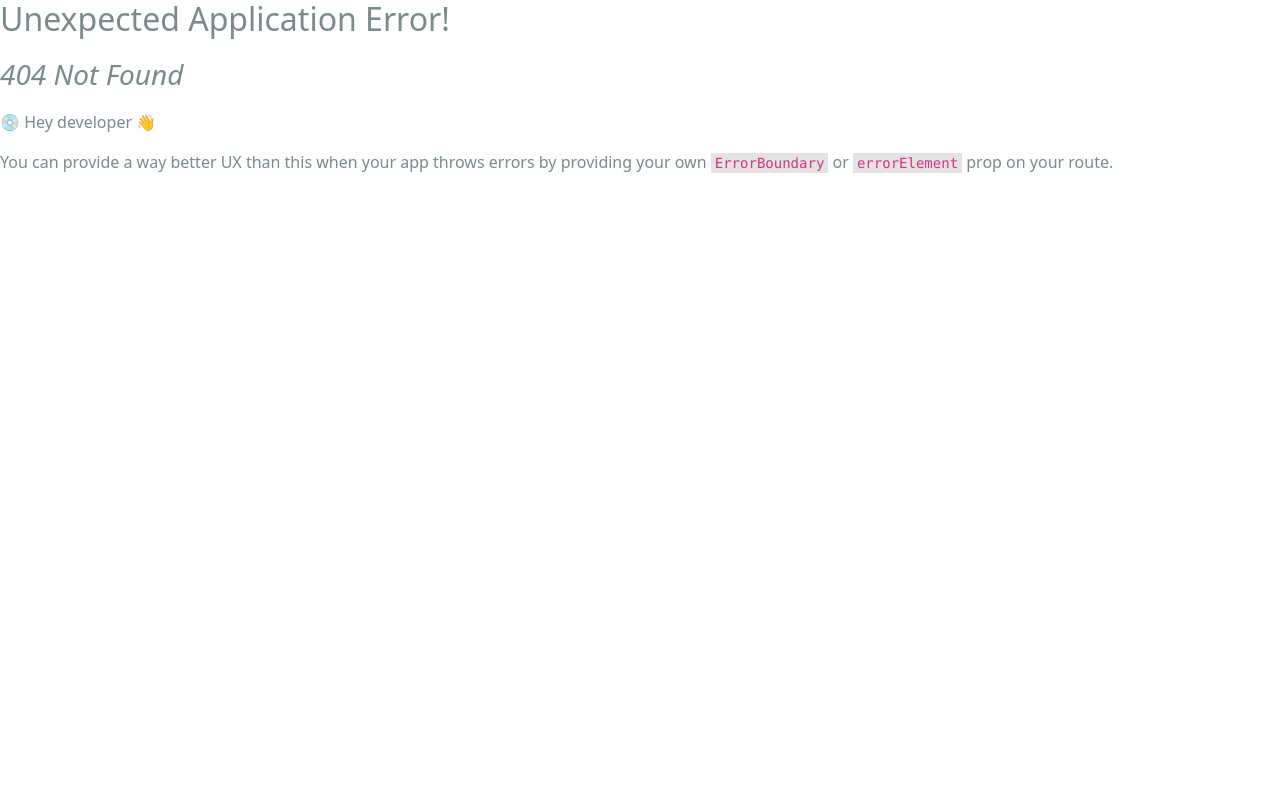
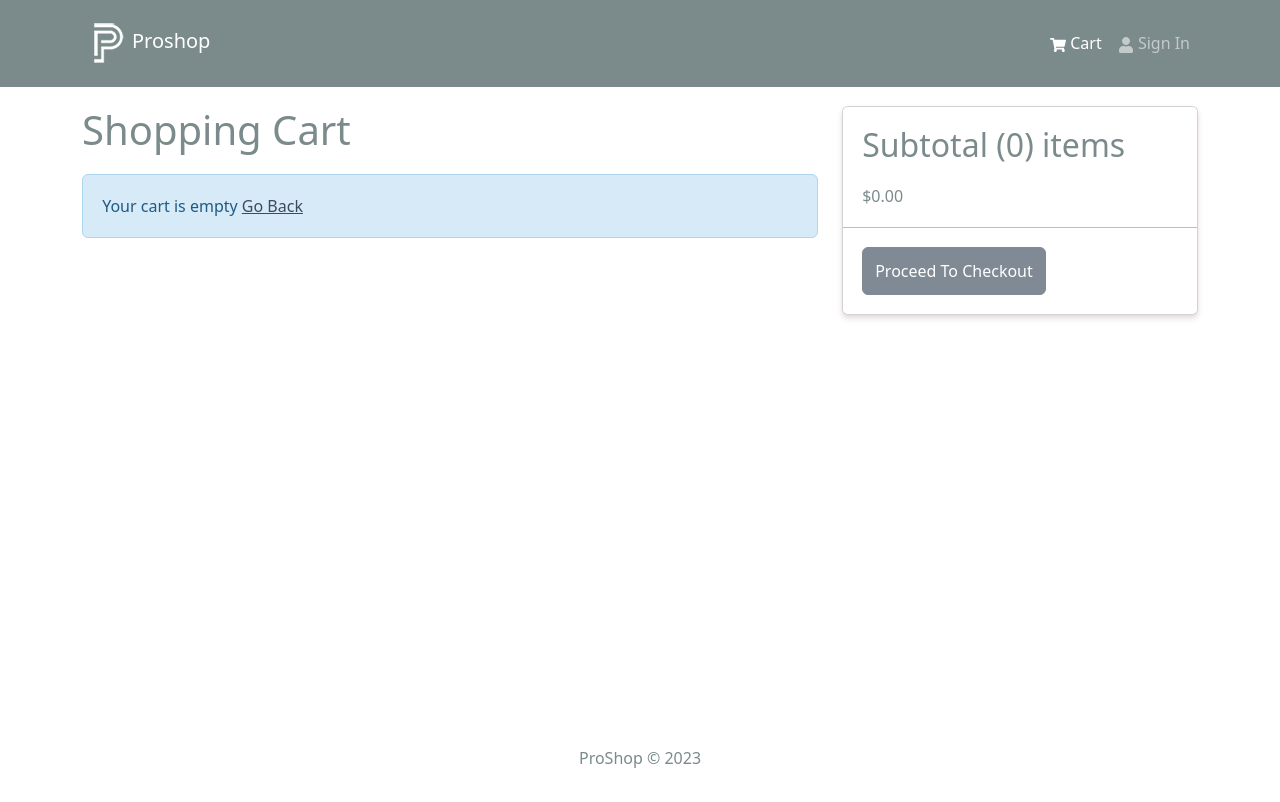
Before and after one commit to tinatran079/skinglowHaven, a React (Create React App) app in the folder frontend/: page /cart in a window 1280 px wide. Before the commit this address had no page. Shown: the top 802 px of the page. Built offline with nearby package versions, Linux system fonts and the light colour scheme.

Commit message:
cart screen

```diff
--- a/frontend/src/components/Header.js
+++ b/frontend/src/components/Header.js
@@ -1,11 +1,14 @@
 import React from "react";
-import { Navbar, Nav, Container } from "react-bootstrap";
+import { Badge,Navbar, Nav, Container } from "react-bootstrap";
 import { FaShoppingCart, FaUser } from "react-icons/fa";
 import { LinkContainer } from "react-router-bootstrap"
+import { useSelector } from "react-redux";
 import logo from "../assets/logo.png";
 import { Link } from "react-router-dom";
 
 const Header = () => {
+  const { cartItems } = useSelector((state) => state.cart);
+
   return (
     <header>
       <Navbar bg="dark" variant="dark" expand="md" collapseOnSelect>
@@ -22,6 +25,13 @@
             <LinkContainer to="/cart">
               <Nav.Link>
                 <FaShoppingCart /> Cart
+                {
+                  cartItems.length > 0 && (
+                    <Badge pill bg='success' style={{marginLeft:'5px'}}>
+                      {cartItems.reduce((acc, cur) => acc + cur.qty, 0)}
+                    </Badge>
+                  )
+                }
               </Nav.Link>
               </LinkContainer>
               <LinkContainer to="/login">
--- a/frontend/src/index.js
+++ b/frontend/src/index.js
@@ -10,12 +10,14 @@
 import reportWebVitals from './reportWebVitals';
 import HomeScreen from './screens/HomeScreen';
 import ProductScreen from './screens/ProductScreen';
+import CartScreen from './screens/CartScreen';
 
 const router = createBrowserRouter(
   createRoutesFromElements(
     <Route path='/' element={<App />}>
       <Route index={true} path='/' element={<HomeScreen />} />
       <Route path='/product/:id' element={<ProductScreen />} />
+      <Route path='/cart' element={<CartScreen />} />
     </Route>
   )
 )
--- /dev/null
+++ b/frontend/src/screens/CartScreen.js
@@ -0,0 +1,92 @@
+import React from 'react'
+import { Link, useNavigate } from 'react-router-dom';
+import { useDispatch, useSelector } from 'react-redux';
+import { Row, Col, ListGroup, Image, Form, Button, Card } from 'react-bootstrap';
+import { FaTrash } from 'react-icons/fa';
+import Message from '../components/Message';
+import { addToCart, removeFromCart } from '../slices/cartSlice';
+
+const CartScreen = () => {
+    const navigate = useNavigate();
+    const dispatch = useDispatch();
+
+    const cart = useSelector((state) => state.cart);
+    const {cartItems} = cart;
+
+    const addToCartHandler = async (product, qty) => {
+        dispatch(addToCart({...product, qty}))
+    }
+
+    const removeFromCartHandler = async (id) => {
+        dispatch(removeFromCart(id))
+    }
+
+    const checkOutHandler = () => {
+        navigate('/login?redirect=/shipping');
+    }
+
+  return (
+    <Row>
+        <Col md={8}>
+            <h1 style={{marginBottom: '20px'}}>Shopping Cart</h1>
+            {cartItems.length === 0 ? (
+                <Message>
+                    Your cart is empty <Link to='/'>Go Back</Link>
+                </Message>
+            ) : (
+                <ListGroup variant='flush'>
+                    {cartItems.map((item) => (
+                        <ListGroup.Item key={item._id}>
+                            <Row>
+                                <Col md={2}>
+                                    <Image src={item.image} alt={item.name} fluid rounded/>
+                                </Col>
+                                <Col md={3}>
+                                    <Link to={`/product/${item._id}`}>{item.name}</Link>
+                                </Col>
+                                <Col md={2}>${item.price}</Col>
+                                <Col md={2}>
+                                    <Form.Control
+                                        as='select'
+                                        value={item.qty}
+                                        onChange={(e) => addToCartHandler(item, Number(e.target.value))}>
+                                        {[...Array(item.countInStock).keys()].map((x) => (
+                                            <option key={ x + 1 } value={ x + 1 }>
+                                                {x + 1}
+                                            </option>
+                                        ))}
+                                    </Form.Control>
+                                </Col>
+                                <Col md={2}>
+                                    <Button type='button' variant='light' onClick={() => removeFromCartHandler(item._id)}>
+                                        <FaTrash />
+                                    </Button>
+                                </Col>
+                            </Row>
+                        </ListGroup.Item>
+            ))}
+                </ListGroup>
+            )}
+        </Col>
+        <Col md = {4}>
+            <Card>
+                <ListGroup variant='flush'>
+                    <ListGroup.Item>
+                        <h2>
+                            Subtotal ({cartItems.reduce((acc, item) => acc + item.qty, 0)}) items
+                        </h2>
+                        ${cartItems.reduce((acc, item) => acc + item.qty * item.price, 0).toFixed(2)}
+                    </ListGroup.Item>
+                    <ListGroup.Item>
+                        <Button type='button' className='btn-block' disabled={cartItems.length === 0} onClick={checkOutHandler}>
+                            Proceed To Checkout
+                        </Button>
+                    </ListGroup.Item>
+                </ListGroup>
+            </Card>
+        </Col>
+    </Row>
+  )
+}
+
+export default CartScreen
--- a/frontend/src/slices/cartSlice.js
+++ b/frontend/src/slices/cartSlice.js
@@ -20,9 +20,13 @@
             }
             return updateCart(state);
         },
+        removeFromCart: (state, action) => {
+            state.cartItems = state.cartItems.filter((x) => x._id !== action.payload);
+            return updateCart(state);
+        }
     },
 });
 
-export const { addToCart } = cartSlice.actions;
+export const { addToCart, removeFromCart } = cartSlice.actions;
 
 export default cartSlice.reducer;
```
